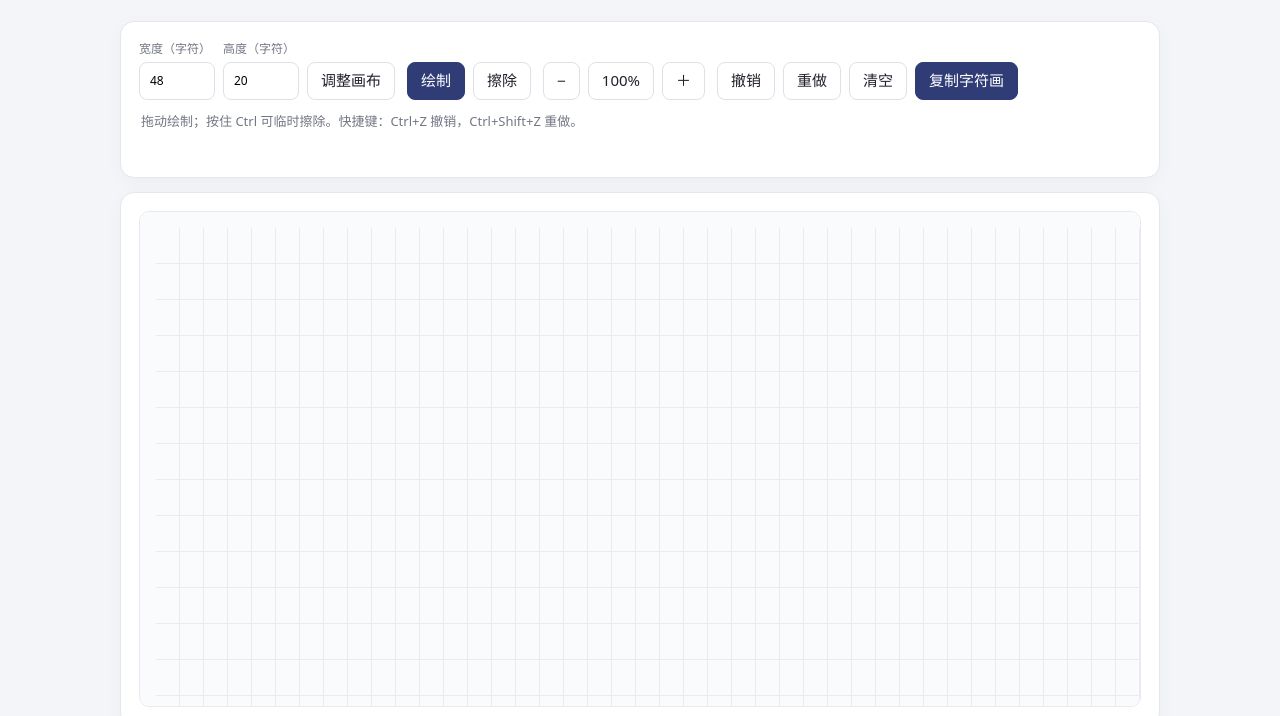
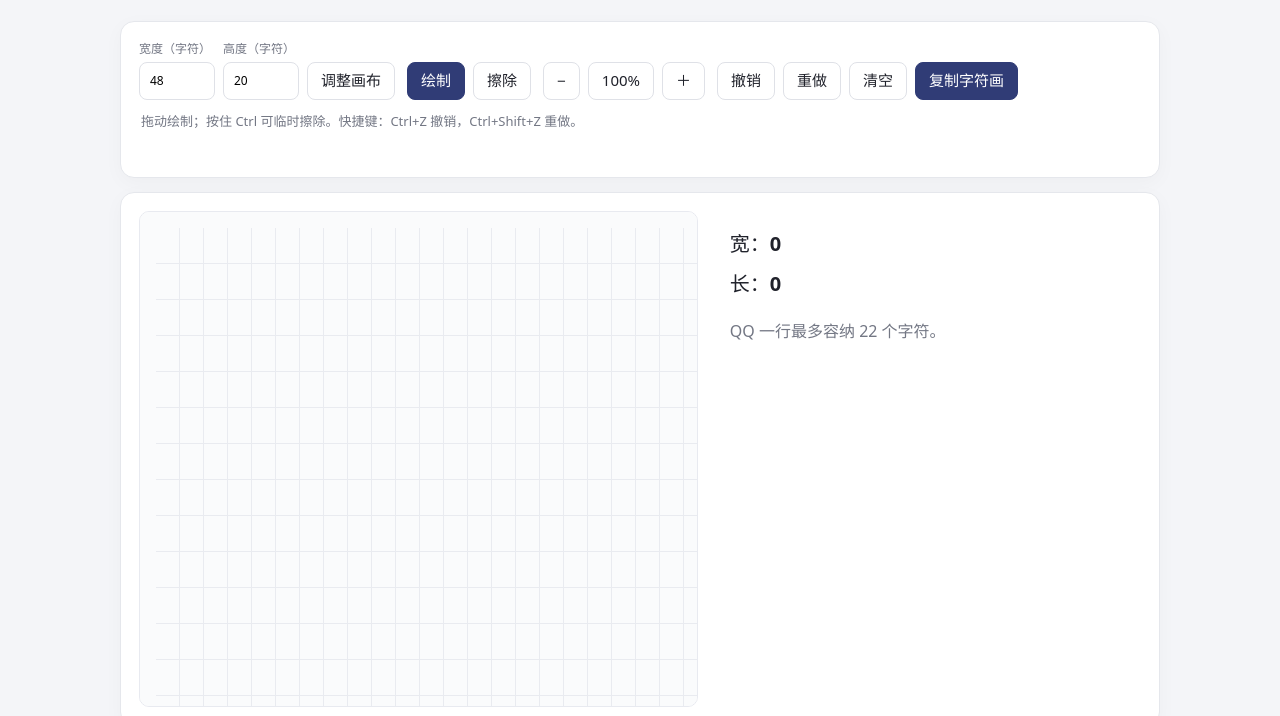
Before and after one commit to sxueibanez/draw-, a plain HTML site: page index.html in a window 1280 px wide. Shown: the part 109-825 px from the top of the page. Drawn offline with Linux system fonts and the light colour scheme.

Commit message:
Add files via upload

```diff
--- a/index.html
+++ b/index.html
@@ -27,12 +27,17 @@
     .hint { margin: 12px 2px 0; }
     .status { min-height: 20px; margin-top: 8px; }
     .canvas-wrap { overflow: auto; max-height: 62vh; background: #fafbfc; border: 1px solid #e8eaf0; border-radius: 10px; padding: 16px; }
+    .workspace { display: grid; grid-template-columns: minmax(0, 1fr) minmax(250px, .75fr); gap: 24px; align-items: start; }
+    .measurements { padding: 18px 8px; font-size: 20px; }
+    .measurements p { margin: 0 0 10px; }
+    .measurements strong { font-variant-numeric: tabular-nums; }
+    .qq-limit { margin-top: 20px !important; color: #737784; font-size: 16px; }
     #canvas { display: grid; width: max-content; font-size: 24px; touch-action: none; cursor: crosshair; user-select: none; }
     .cell { width: 1em; height: 1.5em; display: grid; place-items: center; border-right: 1px solid #e9ebf0; border-bottom: 1px solid #e9ebf0; color: #303c76; font: 1em/1 "Segoe UI Symbol", "Apple Braille", "DejaVu Sans", monospace; }
     #output { display: block; width: 100%; min-height: 150px; resize: vertical; border: 1px solid #e5e7ec; border-radius: 9px; padding: 12px; color: #303c76; font: 16px/1.5 "Segoe UI Symbol", "Apple Braille", "DejaVu Sans", monospace; white-space: pre; overflow: auto; }
     .output-head { display: flex; align-items: center; justify-content: space-between; gap: 10px; margin-bottom: 10px; }
     h2 { margin: 0; font-size: 16px; }
-    @media (max-width: 620px) { body { padding: 24px 12px; } section { padding: 14px; } .spacer { display: none; } #canvas { font-size: 21px; } }
+    @media (max-width: 620px) { body { padding: 24px 12px; } section { padding: 14px; } .spacer { display: none; } #canvas { font-size: 21px; } .workspace { grid-template-columns: 1fr; gap: 8px; } .measurements { padding: 4px 2px; } }
   </style>
 </head>
 <body>
@@ -69,10 +74,15 @@
       <div class="status" id="status" role="status" aria-live="polite"></div>
     </section>
 
-    <section>
+    <section class="workspace">
       <div class="canvas-wrap">
         <div id="canvas" role="grid" tabindex="0" aria-label="Braille 绘图画布"></div>
       </div>
+      <aside class="measurements" aria-label="绘图尺寸">
+        <p>宽：<strong id="content-width">0</strong></p>
+        <p>长：<strong id="content-height">0</strong></p>
+        <p class="qq-limit">QQ 一行最多容纳 22 个字符。</p>
+      </aside>
     </section>
 
     <section>
@@ -101,7 +111,7 @@
         Array.from({ length: width }, (_, x) => charAt(y * width + x)).join("")
       ).join("\n");
     }
-    function trimmedTextArt() {
+    function contentBounds() {
       let left = width, top = height, right = -1, bottom = -1;
       for (let y = 0; y < height; y++) for (let x = 0; x < width; x++) {
         if (pixels[y * width + x]) {
@@ -109,10 +119,20 @@
           top = Math.min(top, y); bottom = Math.max(bottom, y);
         }
       }
-      if (right < 0) return "";
+      return right < 0 ? null : { left, top, right, bottom };
+    }
+    function trimmedTextArt() {
+      const bounds = contentBounds();
+      if (!bounds) return "";
+      const { left, top, right, bottom } = bounds;
       return Array.from({ length: bottom - top + 1 }, (_, row) =>
         Array.from({ length: right - left + 1 }, (_, col) => charAt((top + row) * width + left + col)).join("")
       ).join("\n");
+    }
+    function updateContentSize() {
+      const bounds = contentBounds();
+      document.querySelector("#content-width").textContent = bounds ? bounds.right - bounds.left + 1 : 0;
+      document.querySelector("#content-height").textContent = bounds ? bounds.bottom - bounds.top + 1 : 0;
     }
     function renderAll() {
       canvas.style.gridTemplateColumns = `repeat(${width}, 1em)`;
@@ -127,6 +147,7 @@
       }
       canvas.replaceChildren(cells);
       output.value = textArt();
+      updateContentSize();
       document.querySelector("#undo").disabled = !undoStack.length;
       document.querySelector("#redo").disabled = !redoStack.length;
     }
@@ -169,6 +190,7 @@
         redoStack = [];
         output.value = textArt();
         renderHistoryButtons();
+        updateContentSize();
       }
       stroke = null;
     }
```
